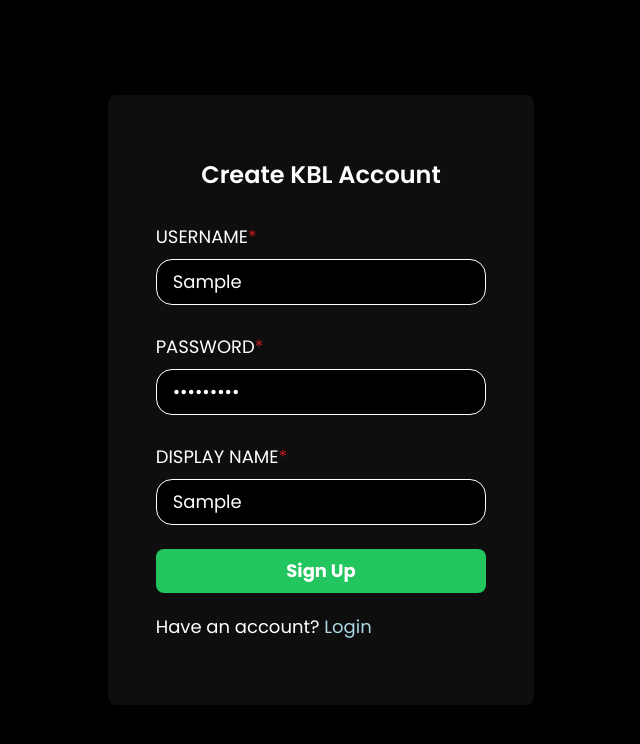
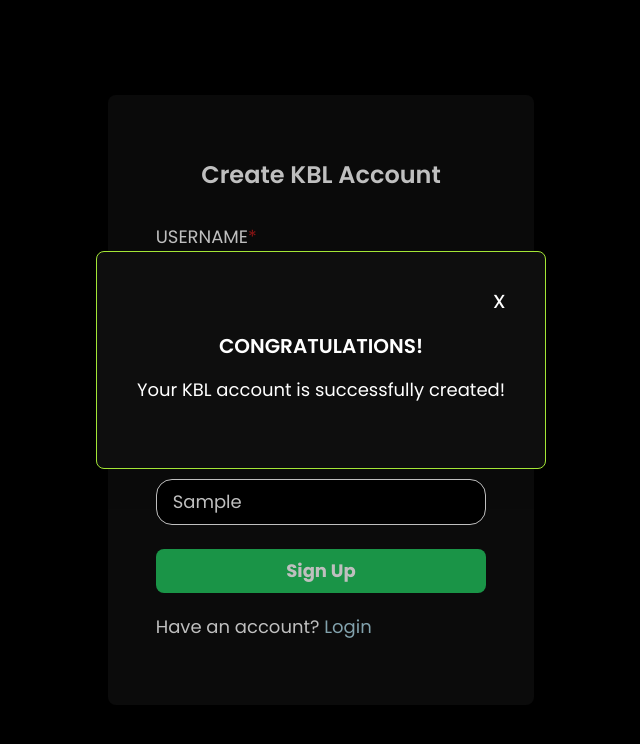
Before and after one commit to briankheng/IF3110-SPA-FE, a React (Vite) app: page /signup in a window 1280 px wide. Both pictures are taken after typing "Sample", "Sample123", "Sample" into the empty fields and a click on the button "Sign Up". Shown: the top 744 px of the page, without its empty margins (319-959 px from the left). Built offline with nearby package versions, Linux system fonts and the light colour scheme.

Commit message:
feat: add success modal for signup

```diff
--- a/src/pages/Signup/Signup.tsx
+++ b/src/pages/Signup/Signup.tsx
@@ -7,6 +7,8 @@
     const [name, setName] = useState('');
     // Error Message
     const [errors, setErrors] = useState({ username: '', password: '', name: ''});
+    // For success signup
+    const [isSignupSuccess, setIsSignupSuccess] = useState(false);
 
     // Form Validation
     const validateForm = () => {
@@ -32,7 +34,7 @@
         return valid;
     };
 
-    const handleSubmit = (event: React.FormEvent<HTMLFormElement>) => {
+    const handleSubmit = () => {
         event.preventDefault();
         if (validateForm()) {
           console.log('Submitted!');
@@ -78,10 +80,22 @@
                     {errors.password && <p className="mt-2 text-red-500">{errors.name}</p>}
 
                     {/* Submit Button */}
-                    <button className="bg-green-500 rounded-lg mt-6 py-2 text-md font-bold hover:bg-green-400">Sign Up</button>
+                    <button className="bg-green-500 rounded-lg mt-6 py-2 text-md font-bold hover:bg-green-400" onClick={() => setIsSignupSuccess(true)}>Sign Up</button>
                 </form>
                 <p className="text-white text-sm md:text-base xl:text-lg mt-5">Have an account? <Link to="/login" className="text-light-blue hover:underline hover:text-blue-300">Login</Link></p>
             </div>
+
+            {/* Success Modal */}
+            {isSignupSuccess && (
+                <div className="fixed inset-0 bg-black bg-opacity-25 flex items-center justify-center mb-20">
+                    <div className="flex flex-col justify-center items-center px-6 pt-4 pb-12 md:px-8 md:pt-6 md:pb-14 xl:px-10 xl:pt-8 xl:pb-16 border border-lime-400 bg-light-gray rounded-lg text-white font-poppins space-y-4">
+                        {/* Redirect to Login Page */}
+                        <Link to="/login" className="self-end text-lg md:text-xl xl:text-2xl">x</Link>
+                        <p className="text-base md:text-lg xl:text-xl font-semibold">CONGRATULATIONS!</p>
+                        <p className="text-sm md:text-base xl:text-lg text-center">Your KBL account is successfully created!</p>
+                    </div>
+                </div>
+            )}
         </div>
     );
 }
```
